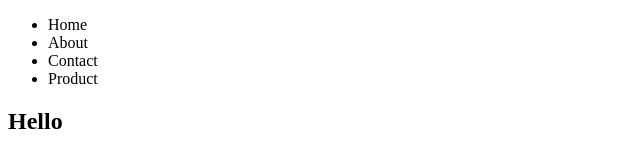
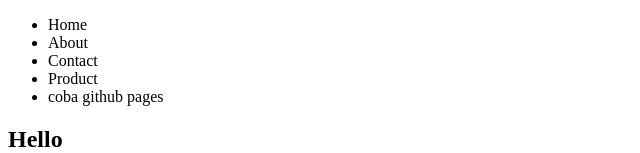
Before and after one commit to TerranaW/Latihan1, a plain HTML site: page index.html in a window 1280 px wide. Shown: the top 153 px of the page, without its empty margins (0-640 px from the left). Drawn offline with Linux system fonts and the light colour scheme.

Commit message:
Update index.html

```diff
--- a/index.html
+++ b/index.html
@@ -7,6 +7,7 @@
                 <li>About</li>
                 <li>Contact</li>
                 <li>Product</li>
+                <li>coba github pages</li>
             </ul>
         </nav>
 
```
